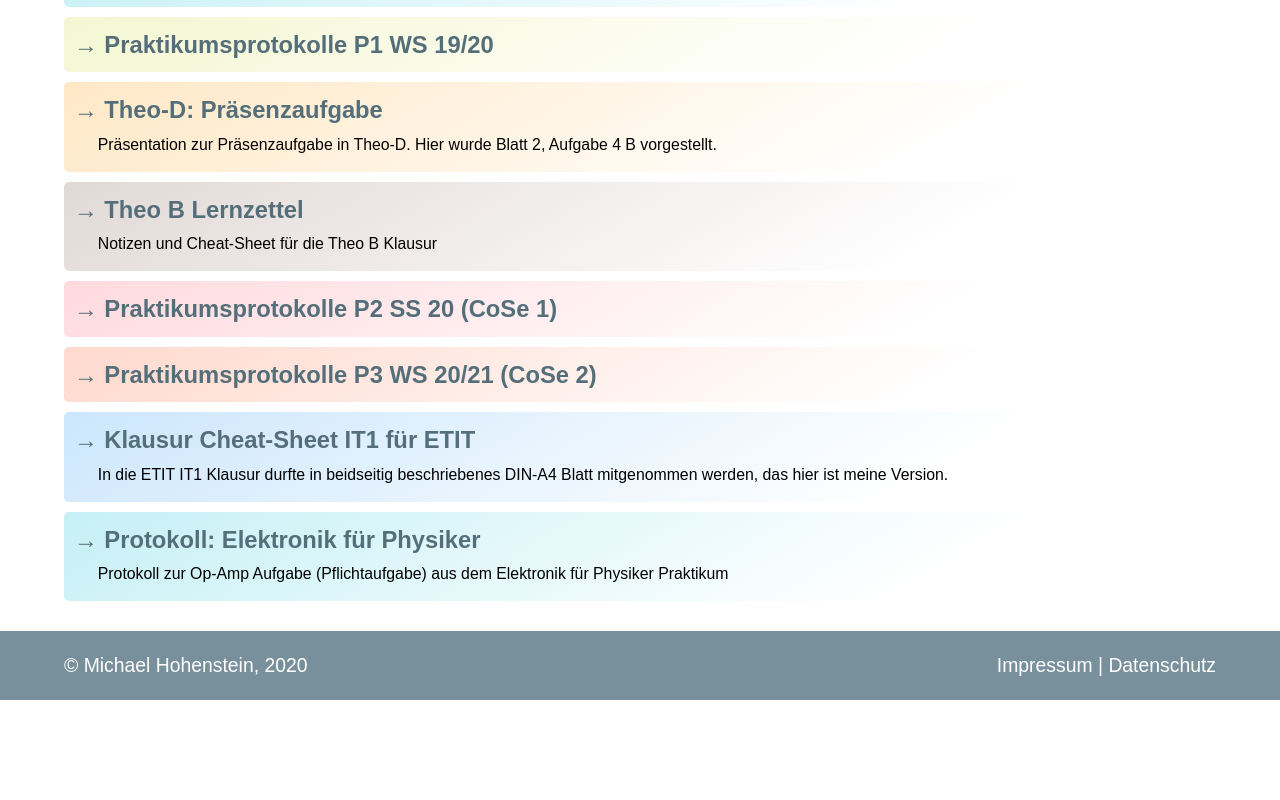
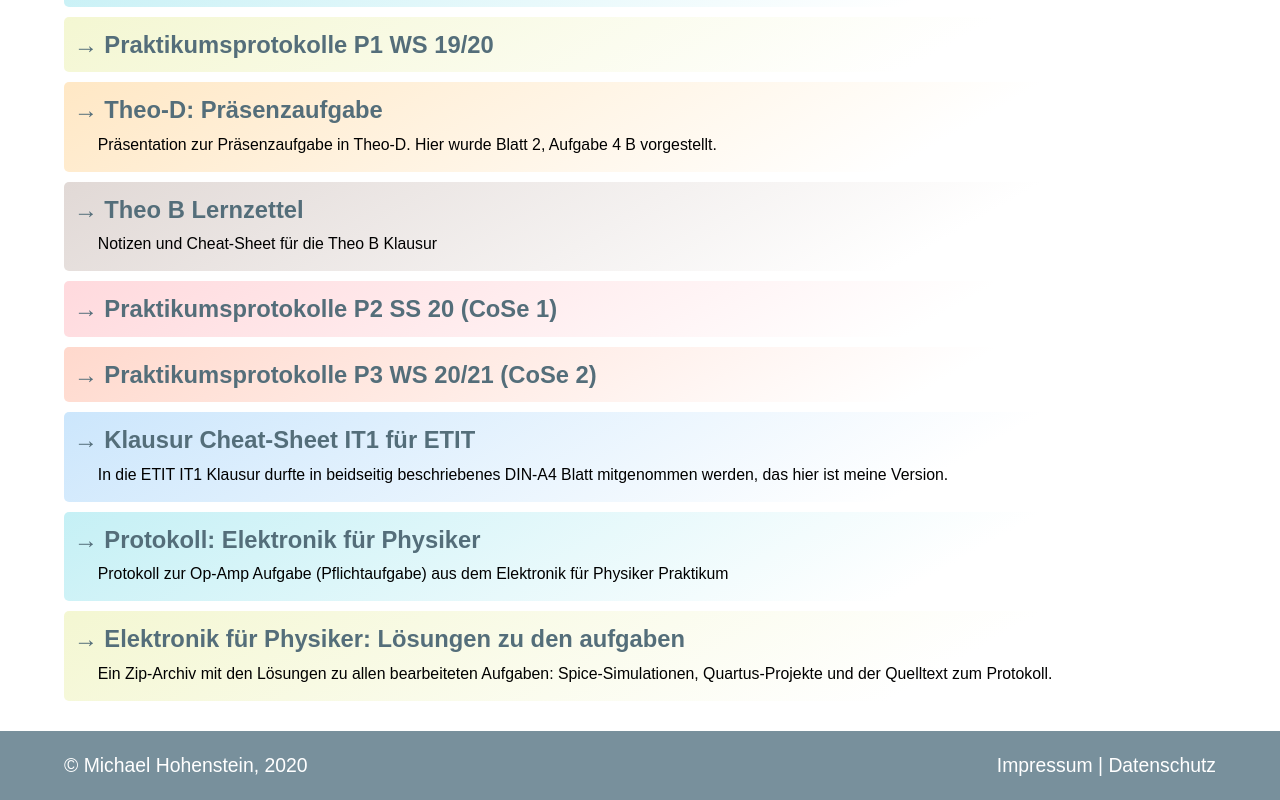
Before and after one commit to MitchiLaser/Spice-Space, a plain HTML site: page navigation/uni/index.html in a window 1280 px wide. Shown: the part 440-1240 px from the top of the page. Before the commit the page ends 1140 px from the top, so only its background shows below. Drawn offline with Linux system fonts and the light colour scheme.

Commit message:
found Electronics lecture exercise solutions

```diff
--- a/navigation/uni/index.html
+++ b/navigation/uni/index.html
@@ -81,6 +81,14 @@
                     </section>
                 </a>
             </article>
+            <article>
+                <a href="../../media/uni/elektronik-praktikum/Elektronik.zip">
+                    <h1>Elektronik für Physiker: Lösungen zu den aufgaben</h1>
+                    <section>
+                        <p>Ein Zip-Archiv mit den Lösungen zu allen bearbeiteten Aufgaben: Spice-Simulationen, Quartus-Projekte und der Quelltext zum Protokoll.</p>
+                    </section>
+                </a>
+            </article>
         </main>
         <footer>
             <ul>
```
Also changed, not shown: 1 other file.
